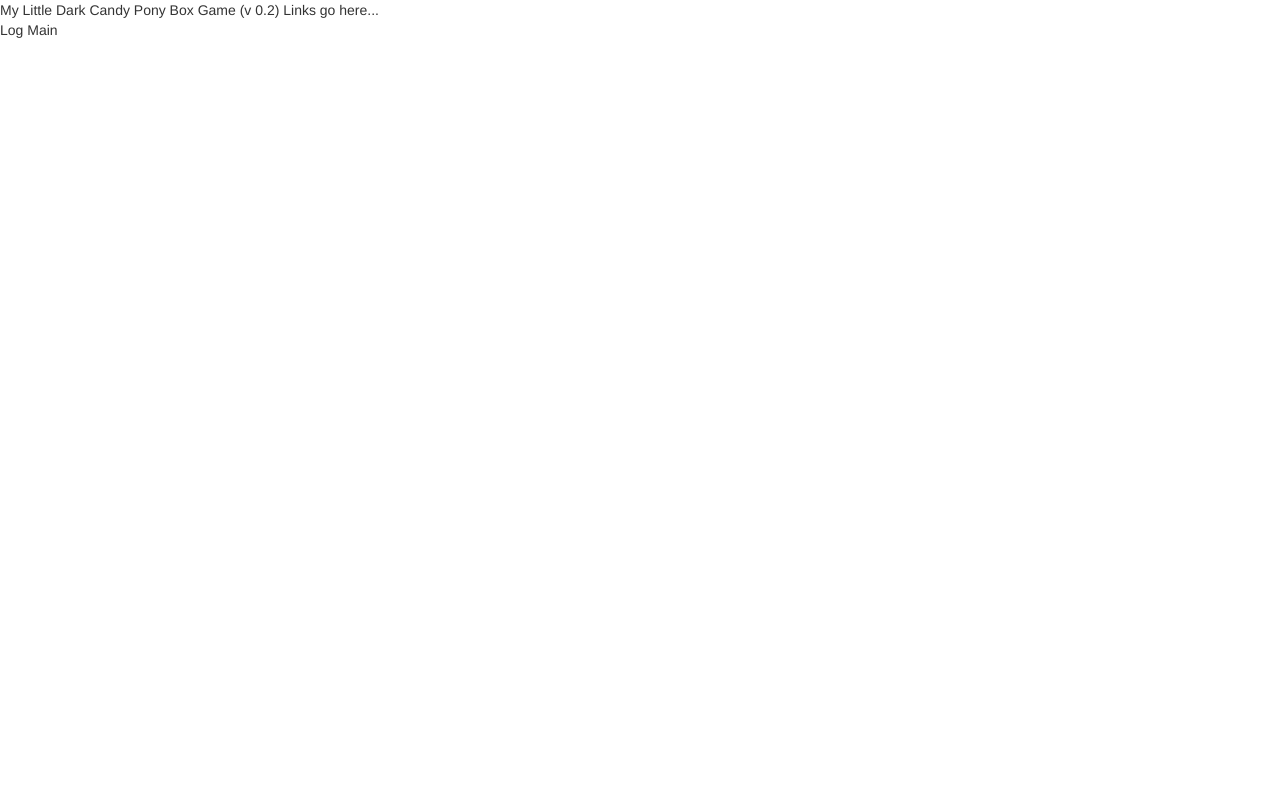
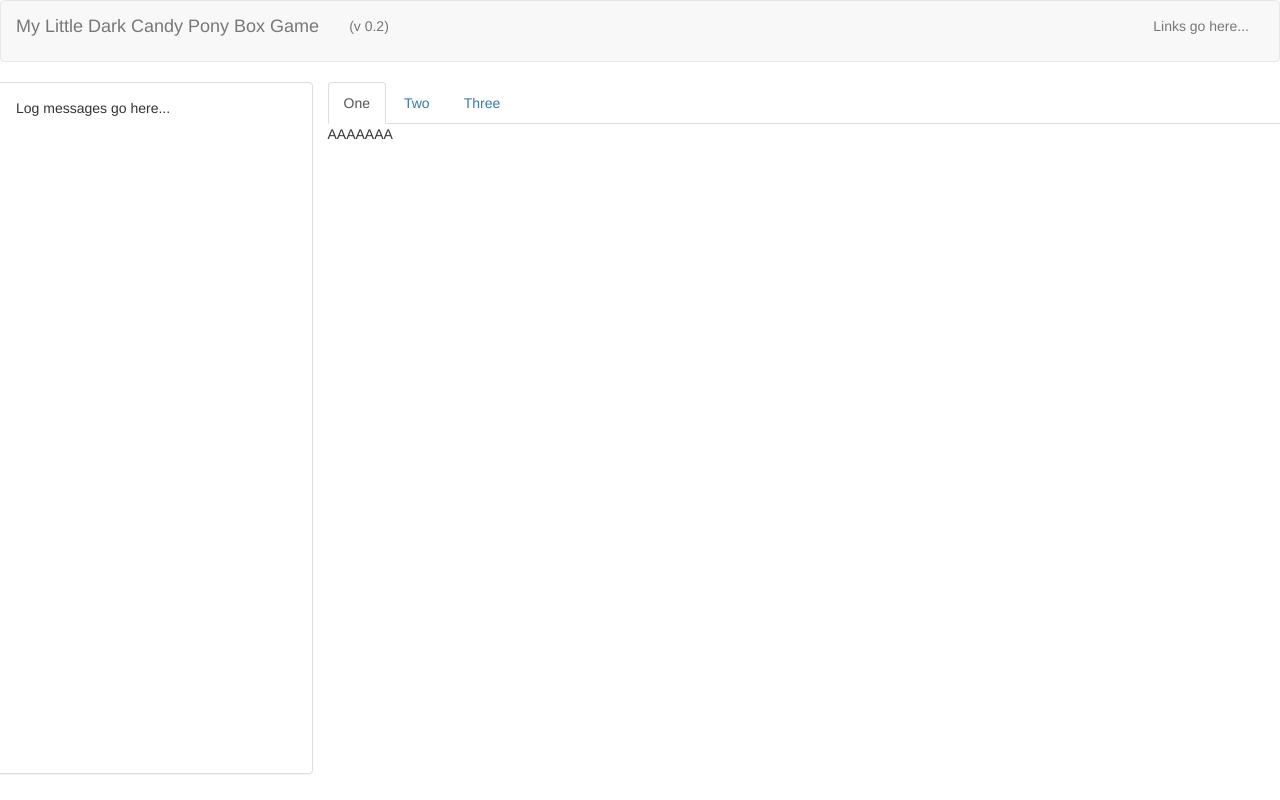
Before and after one commit to felicia-walker/MyLittleDarkCandyPonyBoxGame, a plain HTML site: page app/index.html in a window 1280 px wide. Drawn offline with nearby package versions, Linux system fonts and the light colour scheme; some packages are replaced by stand-ins of ours.

Commit message:
Added navbar, log panel, main panel, and tab structure.

```diff
--- a/app/index.html
+++ b/app/index.html
@@ -1,21 +1,51 @@
 <!DOCTYPE html>
 <html lang="en" ng-app="ponyApp">
 <head>
-    <title>My Little Dark Candy Pony Box Game</title>
-    <meta charset="utf-8">
+<title>My Little Dark Candy Pony Box Game</title>
+<meta charset="utf-8">
 
-    <link rel="stylesheet" href="https://maxcdn.bootstrapcdn.com/bootstrap/3.3.2/css/bootstrap.min.css">
-    <link rel="stylesheet" href="styles/main.css">
+<link rel="stylesheet" href="https://maxcdn.bootstrapcdn.com/bootstrap/3.3.2/css/bootstrap.min.css">
+<link rel="stylesheet" href="styles/main.css">
 </head>
 <body>
-    <div ng-controller="TitleBarController as ctrl">
-        <span>My Little Dark Candy Pony Box Game </span>
-        <span>(v {{ctrl.major}}.{{ctrl.minor}})</span>
-        <span>Links go here...</span>
+    <div class="navbar navbar-default" ng-controller="TitleBarController as ctrl">
+        <div class="container-fluid">
+            <div class="navbar-header">
+                <button type="button" class="navbar-toggle" data-toggle="collapse" data-target=".navbar-collapse">
+                    <span class="icon-bar"></span>
+                    <span class="icon-bar"></span>
+                    <span class="icon-bar"></span>
+                </button>
+            </div>
+            <p class="navbar-brand">My Little Dark Candy Pony Box Game</p>
+            <div class="navbar-collapse collapse">
+                <ul class="nav navbar-nav navbar-left">
+                    <li><p class="navbar-text">(v {{ctrl.major}}.{{ctrl.minor}})</p></li>
+                </ul>
+                <ul class="nav navbar-nav navbar-right">
+                    <li><p class="navbar-text">Links go here...</p></li>
+                </ul>
+            </div>
+        </div>
     </div>
-    <div>
-        <span ng-controller="HistoryController">Log</span>
-        <span>Main</span>
+    <div class="row">
+        <div class="col-md-3 panel panel-default" ng-controller="HistoryController">
+            <div class="panel-body">
+                Log messages go here...
+            </div>
+        </div>
+        <div class="col-md-9">
+            <ul class="nav nav-tabs">
+                <li class="active"><a data-toggle="tab" href="#a">One</a></li>
+                <li><a data-toggle="tab" href="#b">Two</a></li>
+                <li><a data-toggle="tab" href="#c">Three</a></li>
+            </ul>
+            <div class="tab-content">
+                <div id="a" class="tab-pane active">AAAAAAA</div>
+                <div id="b" class="tab-pane">bbbbb</div>
+                <div id="c" class="tab-pane">ccccc</div>
+            </div>
+        </div>
     </div>
 
     <script src="https://ajax.googleapis.com/ajax/libs/jquery/2.1.1/jquery.min.js"></script>
--- a/app/styles/main.css
+++ b/app/styles/main.css
@@ -0,0 +1,7 @@
+html, body {
+    height:93%;
+}
+
+.row, .panel {
+    height:100%;
+}
```
